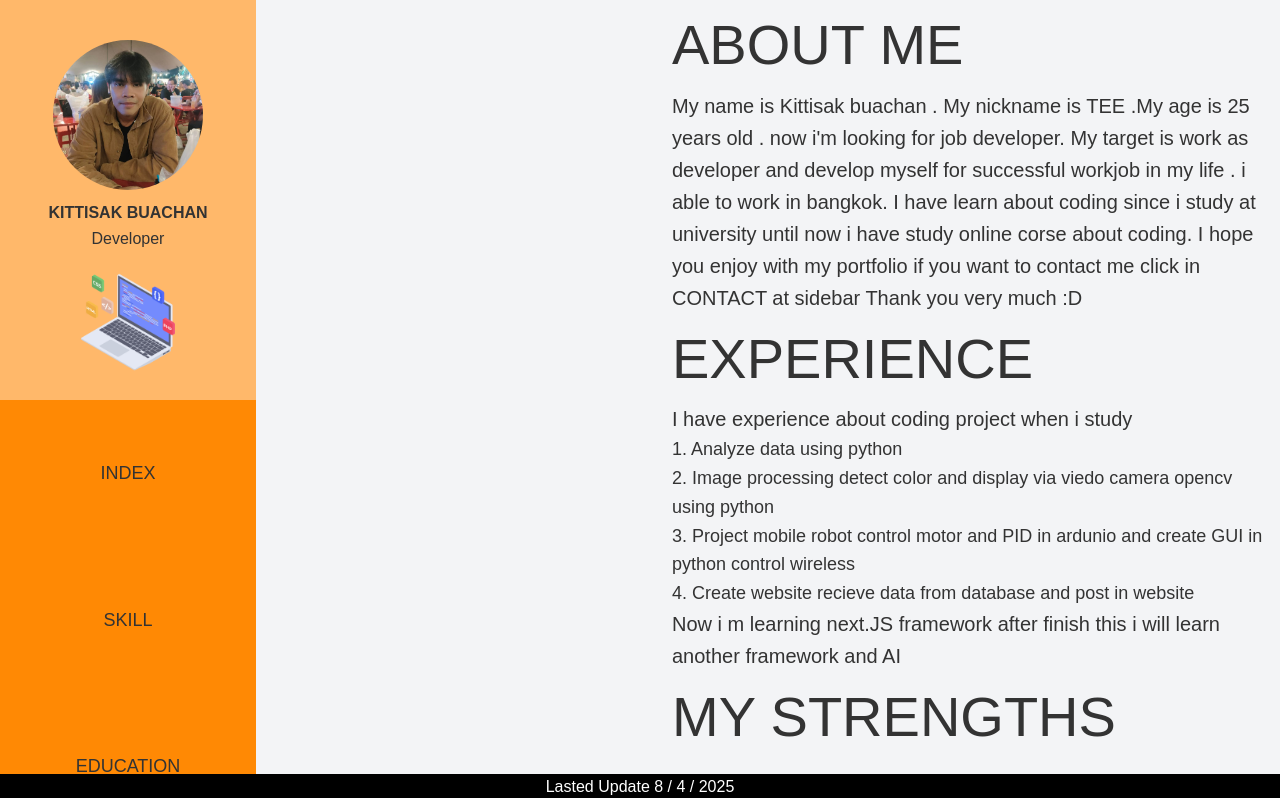
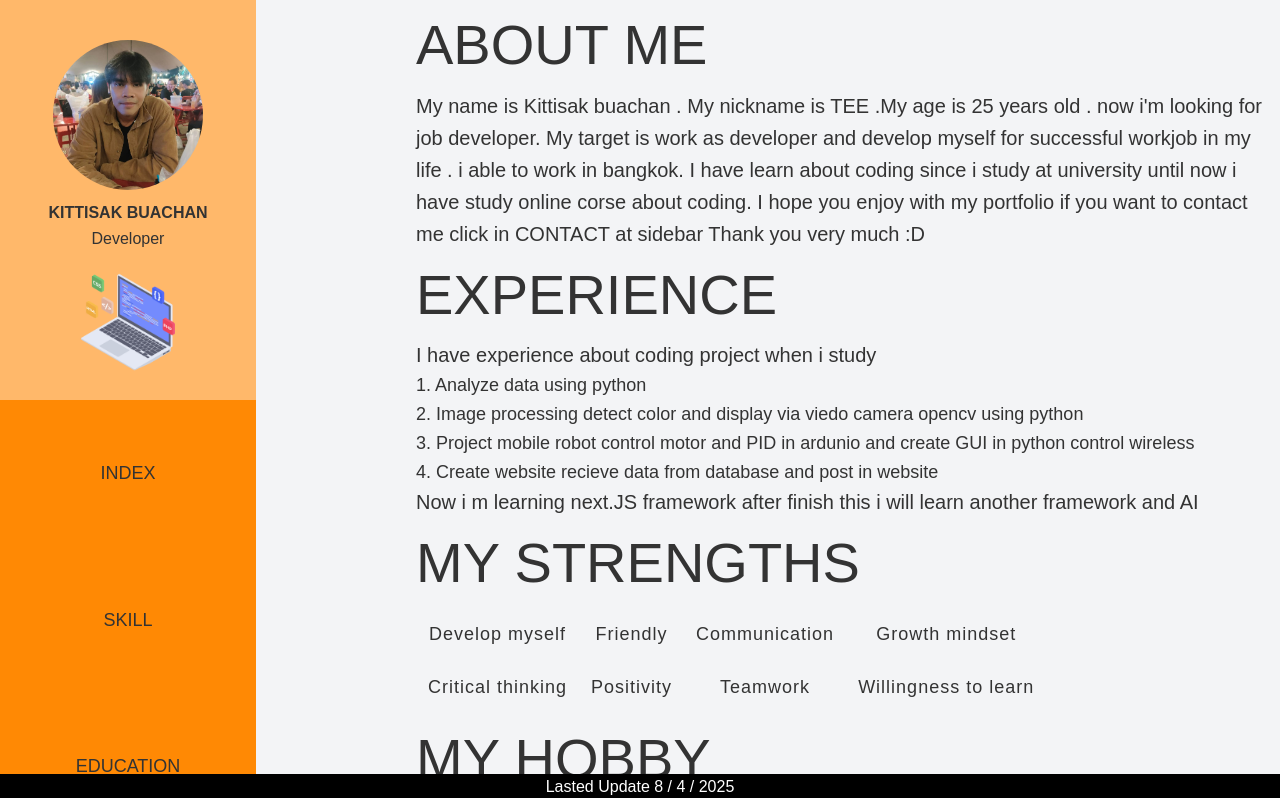
Before and after one commit to Parnzzz/Parnzzz.github.io, a Next.js app: page /About in a window 1280 px wide. Shown: the top 798 px of the page. Built offline with nearby package versions, Linux system fonts and the light colour scheme.

Commit message:
Update page.jsx

```diff
--- a/src/app/About/page.jsx
+++ b/src/app/About/page.jsx
@@ -16,7 +16,7 @@ function aboutpage() {
     <div className='flex'>
       <Header />
        <div className='min-h-screen flex bg-gray-100 w-full'>
-       <div className='ml-104'>
+       <div className='ml-40'>
        <h3>ABOUT ME</h3>
        <h5>  My name is Kittisak buachan . My nickname is TEE .My age is 25 years old . now i'm looking for job developer.
          My target is work as developer and develop myself for successful workjob in my life . i able to work in bangkok.
```
